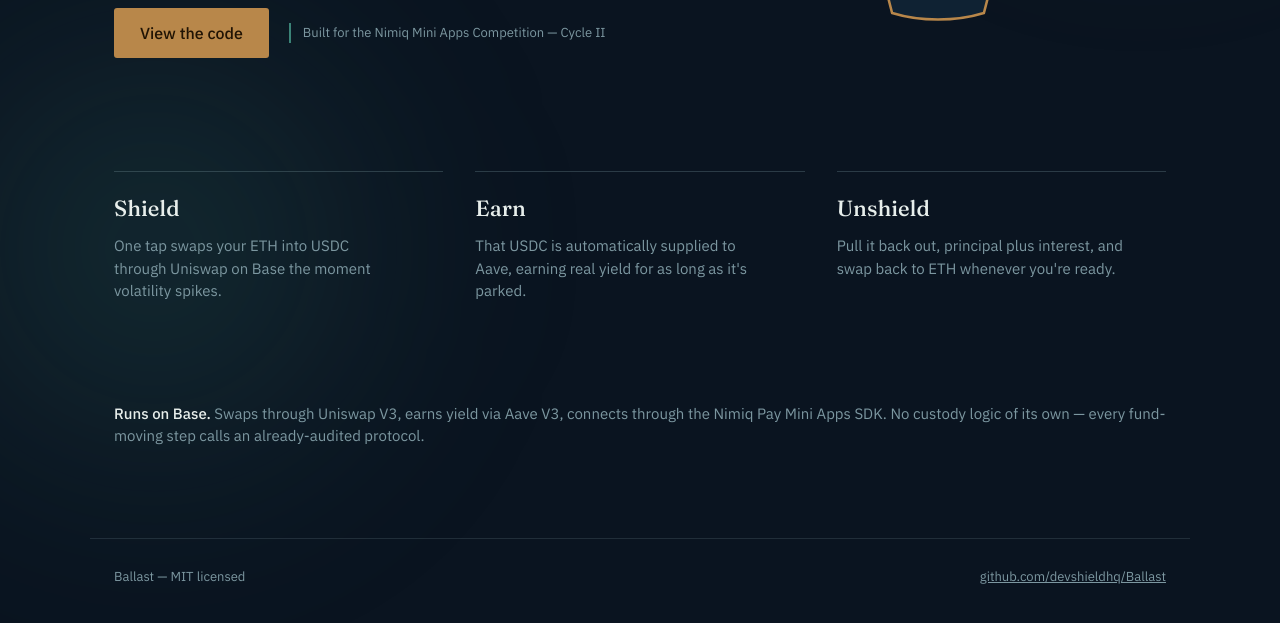
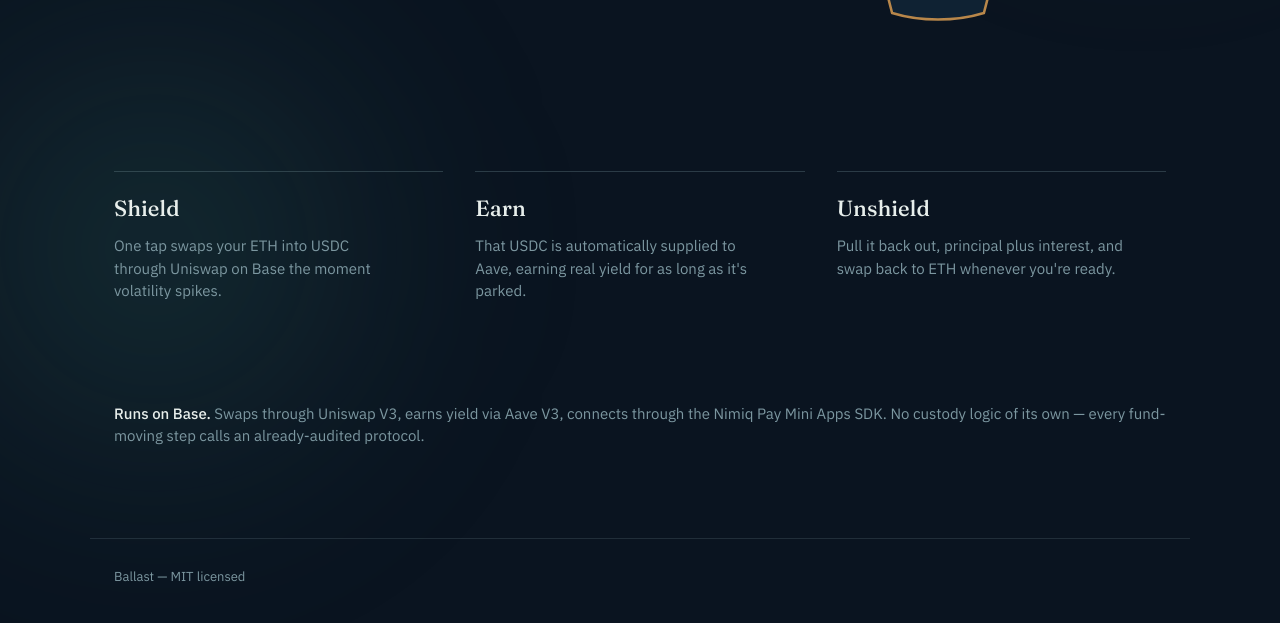
Before and after one commit to devshieldhq/Ballast, a website: page landing.html in a window 1280 px wide. Shown: the part 445-1068 px from the top of the page. Drawn offline with Linux system fonts and the light colour scheme.

Commit message:
Update landing.html

```diff
--- a/landing.html
+++ b/landing.html
@@ -229,8 +229,6 @@
       <h1>Weight for volatile crypto.</h1>
       <p>Ballast shields ETH into USDC the moment markets get rough, parks it in Aave to keep earning while it waits, and swaps back whenever you're ready. A Nimiq Pay Mini App.</p>
       <div class="cta-row">
-        <a class="cta-primary" href="https://github.com/devshieldhq/Ballast">View the code</a>
-        <span class="badge">Built for the Nimiq Mini Apps Competition — Cycle II</span>
       </div>
     </div>
     <div class="weight-figure">
@@ -266,7 +264,6 @@
 
 <footer>
   <span>Ballast — MIT licensed</span>
-  <a href="https://github.com/devshieldhq/Ballast">github.com/devshieldhq/Ballast</a>
 </footer>
 
 </body>
```
